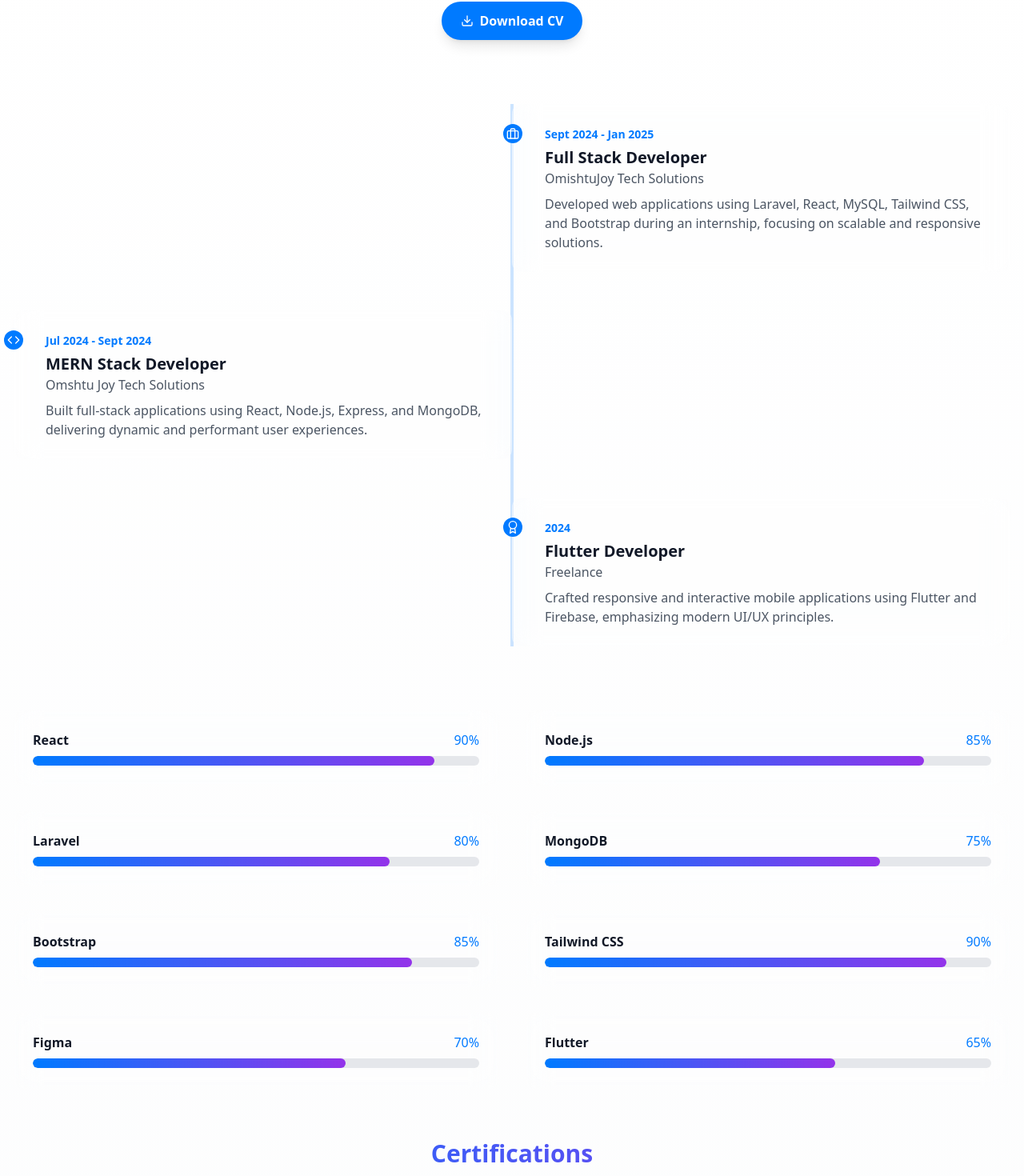
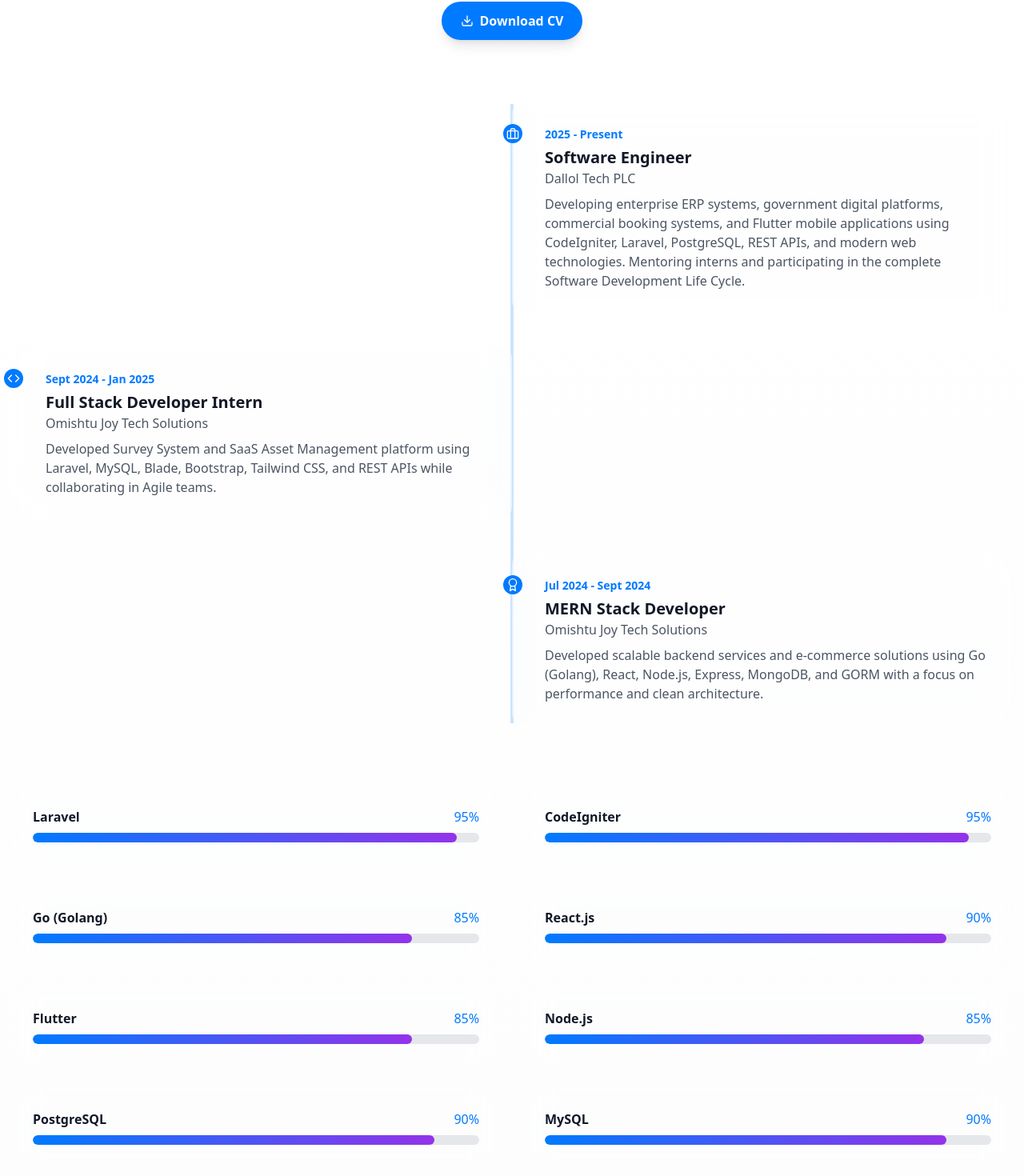
Before and after one commit to Fikirte1/portfolio, a React (Vite) app: page / in a window 1280 px wide. Shown: the part 1038-2508 px from the top of the page at 80% size. Built offline with nearby package versions, Linux system fonts and the light colour scheme.

Commit message:
Update portfolio design and content

```diff
--- a/src/components/Navbar.jsx
+++ b/src/components/Navbar.jsx
@@ -15,10 +15,10 @@
     { path: '/projects', label: 'Projects' },
     { path: '/contact', label: 'Contact' },
     {
-      path: '/Fikirte-Shawul-Res',
+      path: '/Fikirte_Shawul_Resume',
       label: 'Resume',
       isExternal: true,
-      href: '/Fikirte-Shawul-Res.pdf',
+      href: '/Fikirte_Shawul Resume.pdf',
     },
   ];
 
--- a/src/pages/About.jsx
+++ b/src/pages/About.jsx
@@ -8,40 +8,45 @@
 // Experience data
 export const experiences = [
   {
+    year: '2025 - Present',
+    title: 'Software Engineer',
+    company: 'Dallol Tech PLC',
+    description:
+      'Developing enterprise ERP systems, government digital platforms, commercial booking systems, and Flutter mobile applications using CodeIgniter, Laravel, PostgreSQL, REST APIs, and modern web technologies. Mentoring interns and participating in the complete Software Development Life Cycle.',
+    icon: <FiBriefcase className="w-4 h-4" />,
+  },
+  {
     year: 'Sept 2024 - Jan 2025',
-    title: 'Full Stack Developer',
-    company: 'OmishtuJoy Tech Solutions',
-    description: 'Developed web applications using Laravel, React, MySQL, Tailwind CSS, and Bootstrap during an internship, focusing on scalable and responsive solutions.',
-    icon: <FiBriefcase className="w-4 h-4" />,
+    title: 'Full Stack Developer Intern',
+    company: 'Omishtu Joy Tech Solutions',
+    description:
+      'Developed Survey System and SaaS Asset Management platform using Laravel, MySQL, Blade, Bootstrap, Tailwind CSS, and REST APIs while collaborating in Agile teams.',
+    icon: <FiCode className="w-4 h-4" />,
   },
   {
     year: 'Jul 2024 - Sept 2024',
     title: 'MERN Stack Developer',
-    company: 'Omshtu Joy Tech Solutions',
-    description: 'Built full-stack applications using React, Node.js, Express, and MongoDB, delivering dynamic and performant user experiences.',
-    icon: <FiCode className="w-4 h-4" />,
-  },
-  {
-    year: '2024',
-    title: 'Flutter Developer',
-    company: 'Freelance',
-    description: 'Crafted responsive and interactive mobile applications using Flutter and Firebase, emphasizing modern UI/UX principles.',
+    company: 'Omishtu Joy Tech Solutions',
+    description:
+      'Developed scalable backend services and e-commerce solutions using Go (Golang), React, Node.js, Express, MongoDB, and GORM with a focus on performance and clean architecture.',
     icon: <FiAward className="w-4 h-4" />,
   },
 ];
-
 // Skills data
 export const skills = [
-  { name: 'React', level: 90, description: 'Building dynamic and responsive UIs with React and modern JavaScript.' },
-  { name: 'Node.js', level: 85, description: 'Creating scalable backend APIs with Node.js and Express.' },
-  { name: 'Laravel', level: 80, description: 'Developing robust web applications with Laravel and PHP.' },
-  { name: 'MongoDB', level: 75, description: 'Designing NoSQL databases for high-performance applications.' },
-  { name: 'Bootstrap', level: 85, description: 'Crafting responsive layouts with Bootstrap.' },
-  { name: 'Tailwind CSS', level: 90, description: 'Styling modern interfaces with utility-first Tailwind CSS.' },
-  { name: 'Figma', level: 70, description: 'Prototyping and designing UI/UX with Figma.' },
-  { name: 'Flutter', level: 65, description: 'Building cross-platform mobile apps with Flutter.' },
+  { name: 'Laravel', level: 95 },
+  { name: 'CodeIgniter', level: 95 },
+  { name: 'Go (Golang)', level: 85 },
+  { name: 'React.js', level: 90 },
+  { name: 'Flutter', level: 85 },
+  { name: 'Node.js', level: 85 },
+  { name: 'PostgreSQL', level: 90 },
+  { name: 'MySQL', level: 90 },
+  { name: 'MongoDB', level: 85 },
+  { name: 'Tailwind CSS', level: 95 },
+  { name: 'Bootstrap', level: 95 },
+  { name: 'Git', level: 90 },
 ];
-
 // Certificates data
 export const certificates = [
   {
@@ -101,10 +106,9 @@
       <h2 className="text-4xl md:text-5xl font-bold mb-4 bg-clip-text text-transparent bg-gradient-to-r from-primary to-purple-600">
         About Me
       </h2>
-      <p className="text-lg md:text-xl text-gray-600 dark:text-gray-300 max-w-3xl mx-auto leading-relaxed">
-        I'm a passionate full-stack developer with a keen eye for creating elegant solutions
-        to complex problems.
-      </p>
+<p className="text-lg md:text-xl text-gray-600 dark:text-gray-300 max-w-5xl mx-auto leading-relaxed">
+  I am a Software Engineer at <span className="font-semibold text-primary">Dallol Tech PLC</span> with nearly one year of professional experience designing, developing, and maintaining enterprise-grade web and mobile applications. My expertise includes Laravel, CodeIgniter, Go (Golang), React, Flutter, Node.js, PostgreSQL, MySQL, MongoDB, and RESTful API development. I have contributed to ERP systems, government digital infrastructure, commercial booking platforms, and cross-platform mobile applications while working in Agile teams. Passionate about clean architecture, scalable software, and intuitive user experiences, I continuously explore modern technologies to deliver reliable and high-performance solutions. I also mentor intern developers through the Software Development Life Cycle (SDLC), conduct code reviews, and promote best development practices. To improve productivity while maintaining code quality, I effectively utilize AI-powered development tools including Cursor, GitHub Copilot, ChatGPT, and DeepSeek. My goal is to build innovative software that solves real-world problems and creates meaningful impact.
+</p>
       <motion.a
         href="/Fikirte-Shawul-Res.pdf"
         download
--- a/src/pages/Home.jsx
+++ b/src/pages/Home.jsx
@@ -83,7 +83,13 @@
   const y = useTransform(scrollYProgress, [0, 1], ["0%", "50%"]);
   const opacity = useTransform(scrollYProgress, [0, 0.5], [1, 0]);
   const [isHovered, setIsHovered] = useState(false);
-  const roles = ["Full Stack Developer", "Flutter Developer"]; // Add or modify roles here
+const roles = [
+  "Software Engineer",
+  "Full Stack Developer",
+  "Backend Developer",
+  "Flutter Developer",
+  "Enterprise System Developer"
+];
   const [roleIndex, setRoleIndex] = useState(0);
 
   useEffect(() => {
@@ -213,9 +219,13 @@
   <h1 className="text-6xl md:text-7xl font-bold mb-4">
     Hello, I’m <span className="text-primary">Fikirte</span>
   </h1>
-  <p className="text-lg md:text-xl text-gray-600 dark:text-gray-300 mb-8 max-w-2xl leading-relaxed">
-    I am a results-oriented full-stack developer specializing in building scalable, high-performance web and mobile applications. I focus on delivering elegant, user-centered solutions that solve real-world problems and create meaningful impact.
-  </p>
+<p className="text-lg md:text-xl text-gray-600 dark:text-gray-300 mb-8 max-w-2xl leading-relaxed">
+  Software Engineer at <span className="font-semibold text-primary">
+    Dallol Tech PLC
+  </span> building scalable enterprise systems, web platforms, and cross-platform mobile applications.
+  Experienced in Laravel, CodeIgniter, React, Node.js, Go, Flutter, PostgreSQL, and RESTful API development.
+  Passionate about designing secure, high-performance software solutions that solve real-world business challenges.
+</p>
   <div className="flex flex-wrap gap-4 mb-8">
     <a href='/projects' className="btn-primary px-6 py-3 rounded-full">View My Work</a>
     <a href='/contact' className="btn-secondary px-6 py-3 rounded-full">Connect With Me</a>
@@ -296,7 +306,7 @@
         I'm a passionate full-stack developer with a keen eye for creating elegant solutions
         to complex problems.</p>
       <motion.a
-        href="/Fikirte-Shawul-Res.pdf"
+        href="/Fikirte_Shawul Resume.pdf"
         download
         className="mt-6 inline-flex items-center px-6 py-3 bg-primary text-white font-semibold rounded-full hover:bg-primary-dark transition-colors shadow-lg hover:shadow-primary/40"
         whileHover={{ scale: 1.05 }}
```
Also changed, not shown: 1 other file (tests, documents, lock files or other folders).
